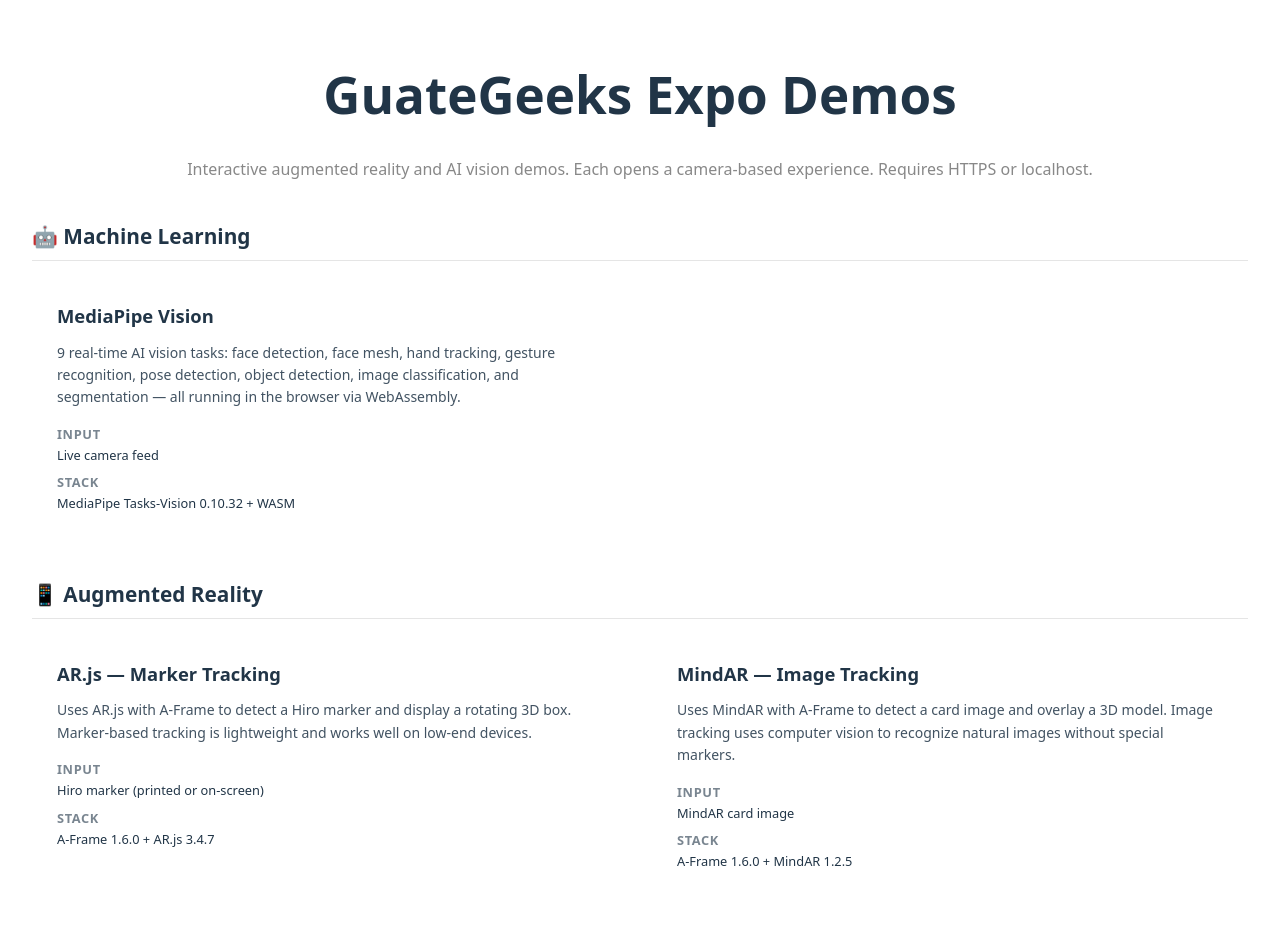
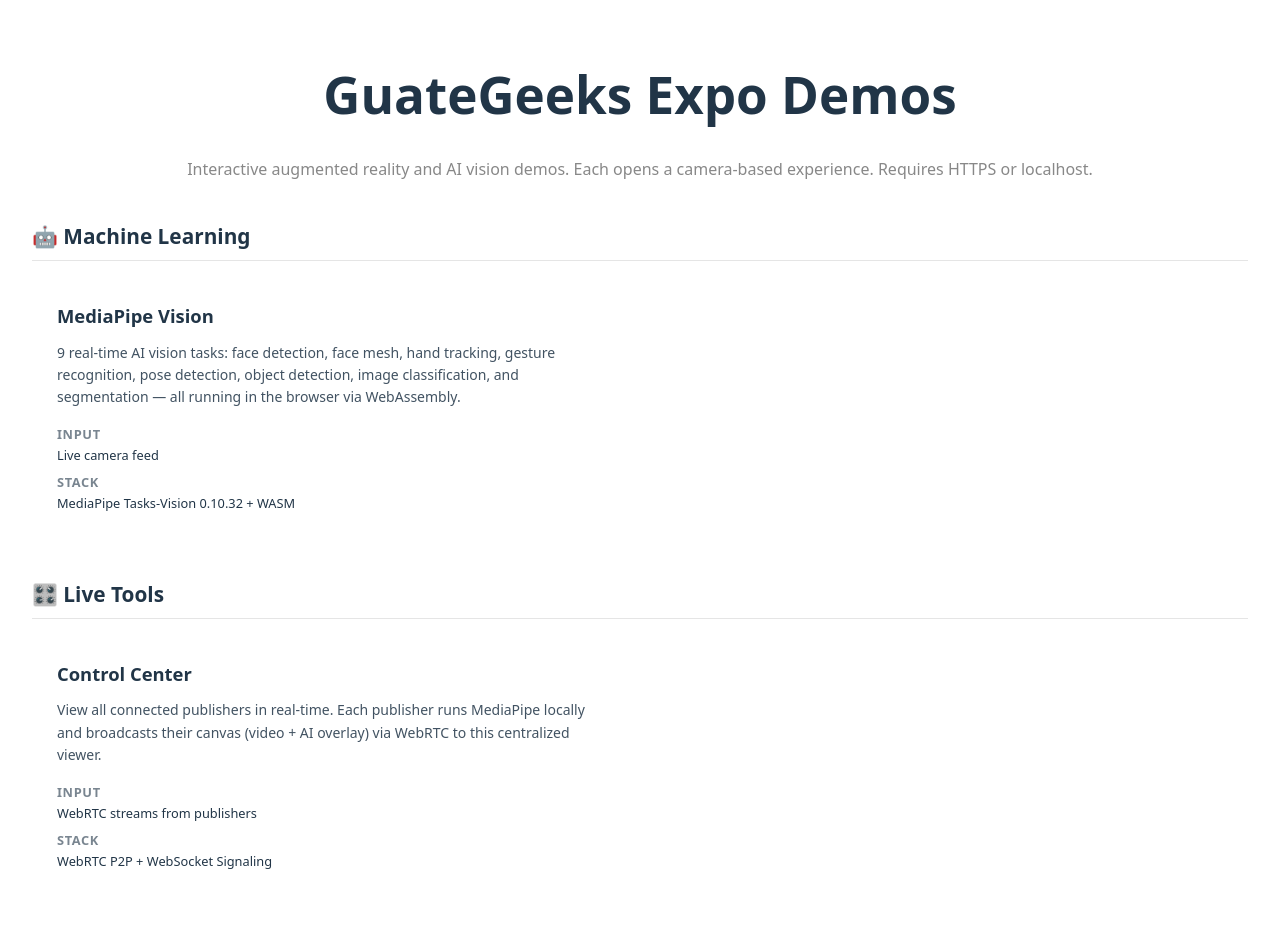
Before and after one commit to GuateGeeks/expo-landivar, a React (Vite) app: page / in a window 1280 px wide. Shown: the top 938 px of the page. Built offline with nearby package versions, Linux system fonts and the light colour scheme.

Commit message:
feat: add Control Center link to navigation hub

```diff
--- a/src/App.tsx
+++ b/src/App.tsx
@@ -35,6 +35,17 @@
       '9 real-time AI vision tasks: face detection, face mesh, hand tracking, gesture recognition, pose detection, object detection, image classification, and segmentation — all running in the browser via WebAssembly.',
     marker: 'Live camera feed',
     tech: 'MediaPipe Tasks-Vision 0.10.32 + WASM',
+  },
+]
+
+const liveTools: DemoCard[] = [
+  {
+    title: 'Control Center',
+    href: '/control-center.html',
+    description:
+      'View all connected publishers in real-time. Each publisher runs MediaPipe locally and broadcasts their canvas (video + AI overlay) via WebRTC to this centralized viewer.',
+    marker: 'WebRTC streams from publishers',
+    tech: 'WebRTC P2P + WebSocket Signaling',
   },
 ]
 
@@ -76,6 +87,7 @@
       </p>
 
       <DemoSection title="🤖 Machine Learning" demos={mlExperiments} />
+      <DemoSection title="🎛️ Live Tools" demos={liveTools} />
       <DemoSection title="📱 Augmented Reality" demos={arExperiments} />
     </>
   )
```
